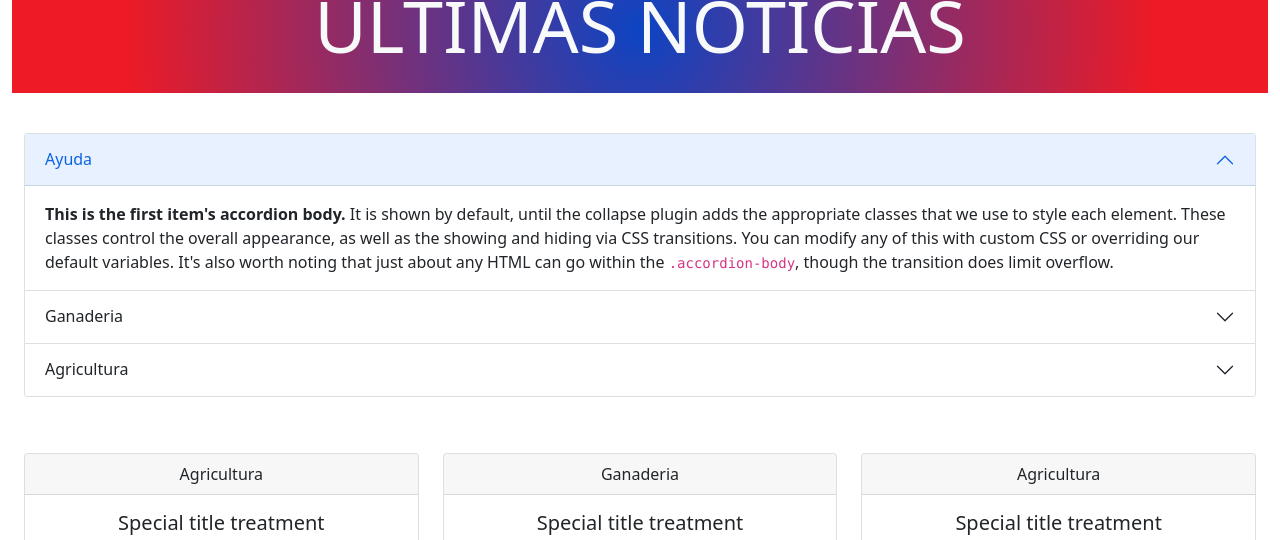
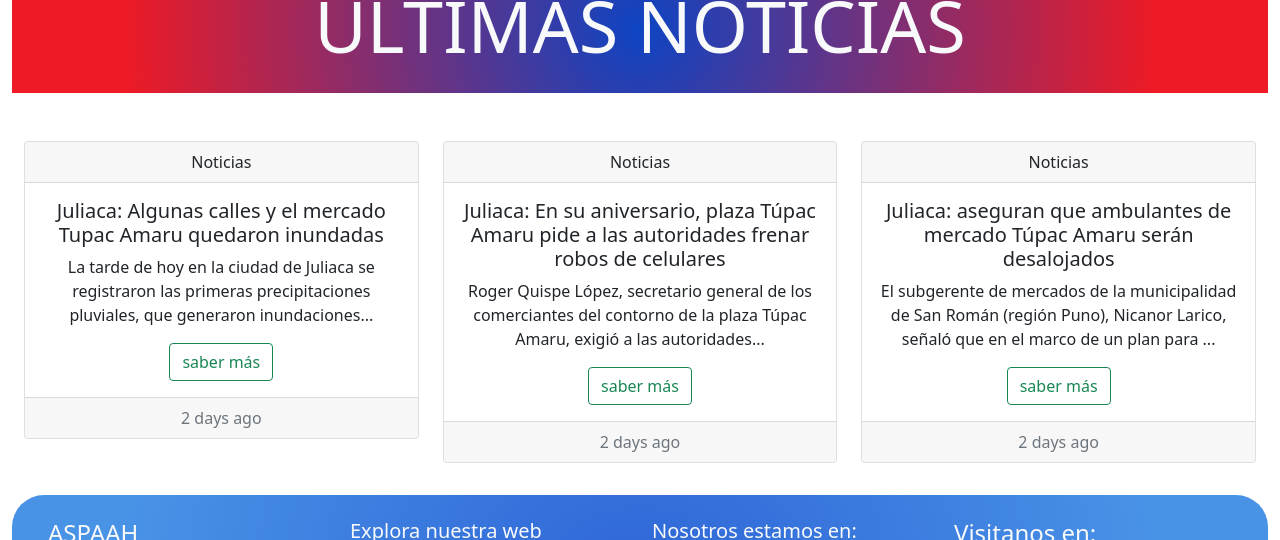
Before and after one commit to Eddychp/Proyecto-Acomita-C3, a plain HTML site: page boot-r-01/index.html in a window 1280 px wide. Shown: the part 1186-1726 px from the top of the page. Drawn offline with nearby package versions, Linux system fonts and the light colour scheme.

Commit message:
Pagina Web-Noticias

```diff
--- a/boot-r-01/index.html
+++ b/boot-r-01/index.html
@@ -118,6 +118,7 @@
                 </div>
             </div>
         </div>
+
         <div class="row title">
             <h2 class="
             display-2
@@ -132,78 +133,16 @@
 
             </div>
         </div>
-        <div class="row py-4">
-            <div class="col">
-                <div class="accordion" id="accordionExample">
-                    <div class="accordion-item">
-                        <h2 class="accordion-header" id="headingOne">
-                            <button class="accordion-button" type="button" data-bs-toggle="collapse"
-                                data-bs-target="#collapseOne" aria-expanded="true" aria-controls="collapseOne">
-                                Ayuda
-                            </button>
-                        </h2>
-                        <div id="collapseOne" class="accordion-collapse collapse show" aria-labelledby="headingOne"
-                            data-bs-parent="#accordionExample">
-                            <div class="accordion-body">
-                                <strong>This is the first item's accordion body.</strong> It is shown by default, until
-                                the collapse plugin adds the appropriate classes that we use to style each element.
-                                These classes control the overall appearance, as well as the showing and hiding via CSS
-                                transitions. You can modify any of this with custom CSS or overriding our default
-                                variables. It's also worth noting that just about any HTML can go within the
-                                <code>.accordion-body</code>, though the transition does limit overflow.
-                            </div>
-                        </div>
-                    </div>
-                    <div class="accordion-item">
-                        <h2 class="accordion-header" id="headingTwo">
-                            <button class="accordion-button collapsed" type="button" data-bs-toggle="collapse"
-                                data-bs-target="#collapseTwo" aria-expanded="false" aria-controls="collapseTwo">
-                                Ganaderia
-                            </button>
-                        </h2>
-                        <div id="collapseTwo" class="accordion-collapse collapse" aria-labelledby="headingTwo"
-                            data-bs-parent="#accordionExample">
-                            <div class="accordion-body">
-                                <strong>This is the second item's accordion body.</strong> It is hidden by default,
-                                until the collapse plugin adds the appropriate classes that we use to style each
-                                element. These classes control the overall appearance, as well as the showing and hiding
-                                via CSS transitions. You can modify any of this with custom CSS or overriding our
-                                default variables. It's also worth noting that just about any HTML can go within the
-                                <code>.accordion-body</code>, though the transition does limit overflow.
-                            </div>
-                        </div>
-                    </div>
-                    <div class="accordion-item">
-                        <h2 class="accordion-header" id="headingThree">
-                            <button class="accordion-button collapsed" type="button" data-bs-toggle="collapse"
-                                data-bs-target="#collapseThree" aria-expanded="false" aria-controls="collapseThree">
-                                Agricultura
-                            </button>
-                        </h2>
-                        <div id="collapseThree" class="accordion-collapse collapse" aria-labelledby="headingThree"
-                            data-bs-parent="#accordionExample">
-                            <div class="accordion-body">
-                                <strong>This is the third item's accordion body.</strong> It is hidden by default, until
-                                the collapse plugin adds the appropriate classes that we use to style each element.
-                                These classes control the overall appearance, as well as the showing and hiding via CSS
-                                transitions. You can modify any of this with custom CSS or overriding our default
-                                variables. It's also worth noting that just about any HTML can go within the
-                                <code>.accordion-body</code>, though the transition does limit overflow.
-                            </div>
-                        </div>
-                    </div>
-                </div>
-            </div>
-        </div>
+
         <div class="row py-4 ">
             <div class="col-12 col-lg-4 my-2">
                 <div class="card text-center">
                     <div class="card-header">
-                        Agricultura
+                        Noticias
                     </div>
                     <div class="card-body">
-                        <h5 class="card-title">Special title treatment</h5>
-                        <p class="card-text">With supporting text below as a natural lead-in to additional content.</p>
+                        <h5 class="card-title">Juliaca: Algunas calles y el mercado Tupac Amaru quedaron inundadas</h5>
+                        <p class="card-text">La tarde de hoy en la ciudad de Juliaca se registraron las primeras precipitaciones pluviales, que generaron inundaciones... </p>
                         <a href="#" class="btn btn-outline-success">saber más</a>
                     </div>
                     <div class="card-footer text-muted">
@@ -214,11 +153,11 @@
             <div class="col-12 col-lg-4 my-2">
                 <div class="card text-center">
                     <div class="card-header">
-                        Ganaderia
+                        Noticias
                     </div>
                     <div class="card-body">
-                        <h5 class="card-title">Special title treatment</h5>
-                        <p class="card-text">With supporting text below as a natural lead-in to additional content.</p>
+                        <h5 class="card-title">Juliaca: En su aniversario, plaza Túpac Amaru pide a las autoridades frenar robos de celulares</h5>
+                        <p class="card-text">Roger Quispe López, secretario general de los comerciantes del contorno de la plaza Túpac Amaru, exigió a las autoridades...</p>
                         <a href="#" class="btn btn-outline-success">saber más</a>
                     </div>
                     <div class="card-footer text-muted">
@@ -229,11 +168,11 @@
             <div class="col-12 col-lg-4 my-2">
                 <div class="card text-center">
                     <div class="card-header">
-                        Agricultura
+                        Noticias
                     </div>
                     <div class="card-body">
-                        <h5 class="card-title">Special title treatment</h5>
-                        <p class="card-text">With supporting text below as a natural lead-in to additional content.</p>
+                        <h5 class="card-title">Juliaca: aseguran que ambulantes de mercado Túpac Amaru serán desalojados</h5>
+                        <p class="card-text">El subgerente de mercados de la municipalidad de San Román (región Puno), Nicanor Larico, señaló que en el marco de un plan para ...</p>
                         <a href="#" class="btn btn-outline-success">saber más</a>
                     </div>
                     <div class="card-footer text-muted">
```
